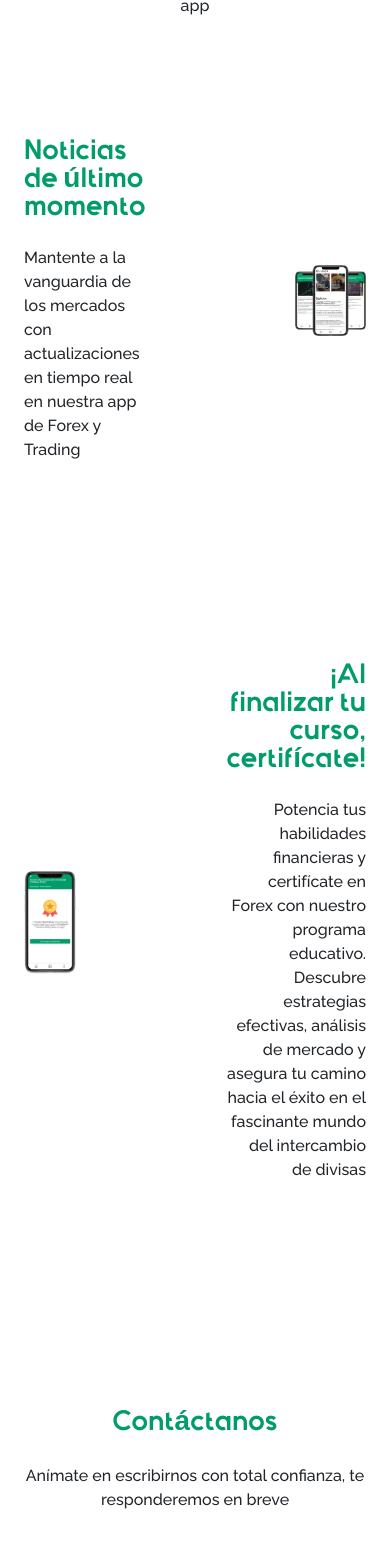
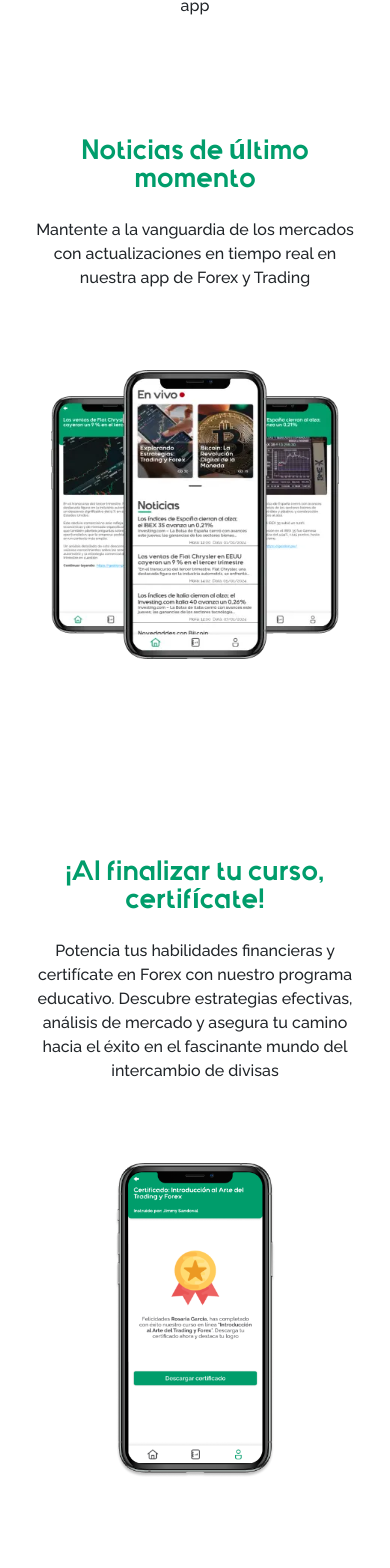
Before and after one commit to jsandev/js-trading-forex, a Vue app: page / in a window 390 px wide. Shown: the part 5700-7268 px from the top of the page. Built offline with nearby package versions, Linux system fonts and the light colour scheme.

Commit message:
feat: Add responsive design to features section

```diff
--- a/src/components/Features.vue
+++ b/src/components/Features.vue
@@ -12,15 +12,21 @@
     </div>
 
     <div class="w-full flex flex-col items-center gap-[12.5rem]">
-      <div class="flex items-center justify-center gap-[9.375rem]">
+      <div
+        class="flex flex-col md:flex-row items-center justify-center gap-[5rem] lg:gap-[9.375rem]"
+      >
         <div class="w-full max-w-[29.6875rem] flex flex-col gap-[1.5rem]">
-          <h3 class="text-[1.75rem] text-primary leading-[1.75rem]">Noticias de último momento</h3>
-          <p class="font-raleway font-medium text-[1rem] text-secondary leading-[1.5rem]">
+          <h3 class="text-[1.75rem] text-primary leading-[1.75rem] text-center md:text-left">
+            Noticias de último momento
+          </h3>
+          <p
+            class="font-raleway font-medium text-[1rem] text-secondary leading-[1.5rem] text-center md:text-left"
+          >
             Mantente a la vanguardia de los mercados con actualizaciones en tiempo real en nuestra
             app de Forex y Trading
           </p>
         </div>
-        <div class="w-full max-w-[24rem]">
+        <div class="w-full max-w-[18rem] md:max-w-[24rem]">
           <img
             class="w-full object-cover"
             src="../assets/images/news.webp"
@@ -28,8 +34,10 @@
           />
         </div>
       </div>
-      <div class="flex items-center justify-center gap-[9.375rem]">
-        <div class="w-full max-w-[14.875rem]">
+      <div
+        class="flex flex-col-reverse md:flex-row items-center justify-center gap-[5rem] lg:gap-[9.375rem]"
+      >
+        <div class="w-full max-w-[10rem] md:max-w-[14.875rem]">
           <img
             class="w-full object-cover"
             src="../assets/images/certificate.png"
@@ -37,11 +45,11 @@
           />
         </div>
         <div class="w-full max-w-[29.6875rem] flex flex-col gap-[1.5rem]">
-          <h3 class="text-[1.75rem] text-primary leading-[1.75rem] text-right">
+          <h3 class="text-[1.75rem] text-primary leading-[1.75rem] text-center md:text-right">
             ¡Al finalizar tu curso, certifícate!
           </h3>
           <p
-            class="font-raleway font-medium text-[1rem] text-secondary leading-[1.5rem] text-right"
+            class="font-raleway font-medium text-[1rem] text-secondary leading-[1.5rem] text-center md:text-right"
           >
             Potencia tus habilidades financieras y certifícate en Forex con nuestro programa
             educativo. Descubre estrategias efectivas, análisis de mercado y asegura tu camino hacia
```
